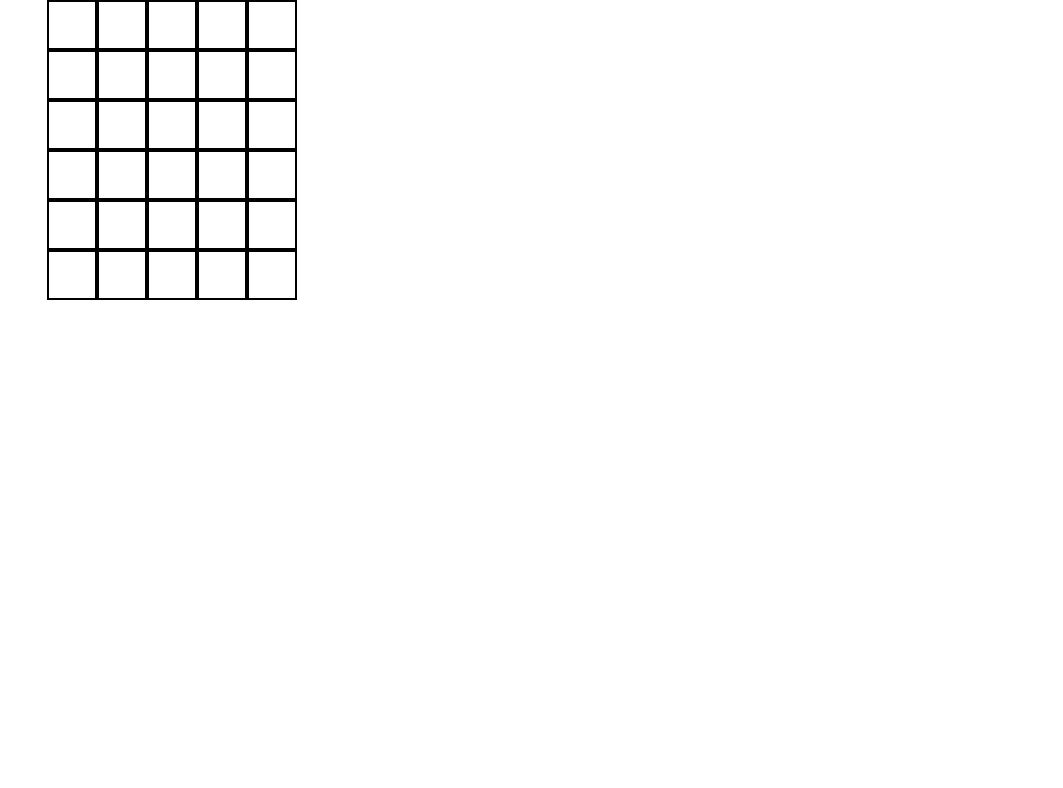
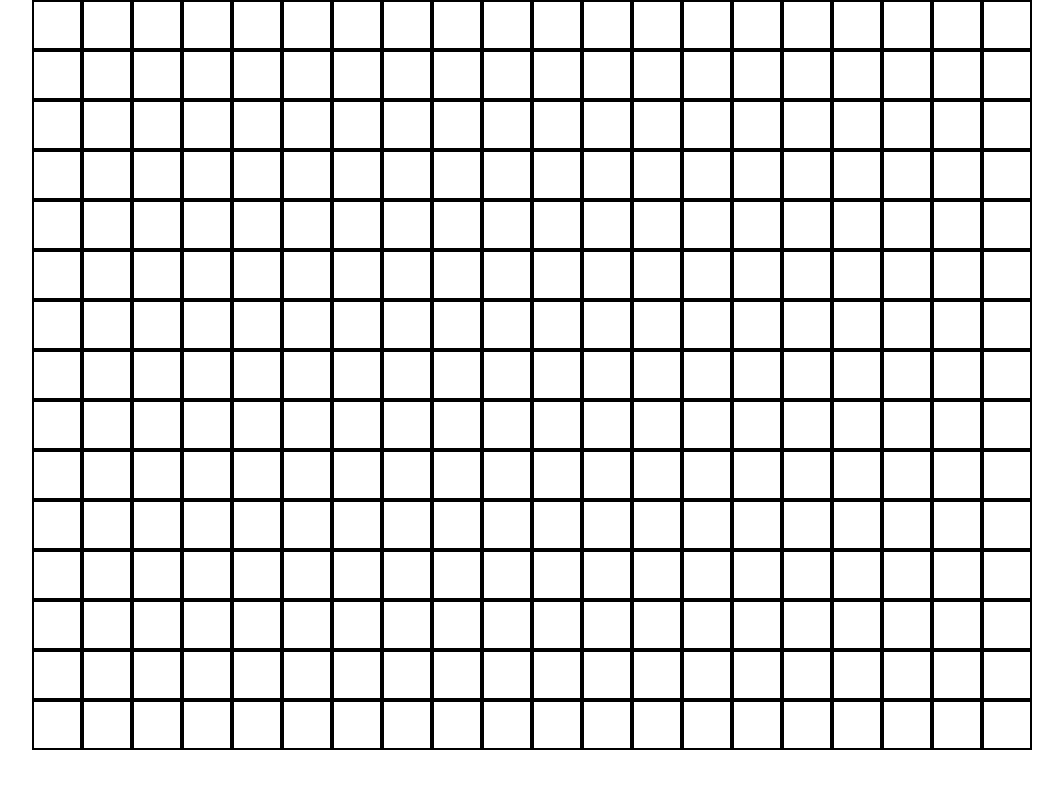
Before and after one commit to theorisons/cellularAutomatonVisualisation, a React (Create React App) app: page / in a window 1280 px wide. Shown: the top 788 px of the page, without its empty margins (38-1101 px from the left). Built offline with nearby package versions, Linux system fonts and the light colour scheme.

Commit message:
Add user control

```diff
--- a/src/Display/Bloc.js
+++ b/src/Display/Bloc.js
@@ -2,33 +2,27 @@ import React from "react";
 import "./Bloc.css";
 
 export default class Bloc extends React.Component {
-  constructor(props) {
-    super(props);
-    this.x = props.position.x;
-    this.y = props.position.y;
-    this.state = {
-      active: false
-    };
-  }
-
-  handleClic() {
-    // Handle the clic
-    this.setState({ active: !this.state.active });
-  }
-
   createClass() {
     // Change the class of the bloc
-    if (this.state.active) {
-      return "active";
+    switch (this.props.value) {
+      case 0:
+        return "";
+      case 1:
+        return "active";
+      default:
+        return "";
     }
-    return "";
   }
 
   render() {
-    console.log(`Render x:${this.x} y:${this.y}`);
+    const { x, y } = this.props.position;
+    // console.log(`Render x:${x} y:${y} v:${this.props.value}`);
     return (
       <div
-        onClick={() => this.handleClic()}
+        // When events are detected, call the parent function
+        onClick={event => this.props.handleClic(x, y, event)} // Event for click -> set the change
+        // Give the event to strop the propagation
+        onMouseEnter={() => this.props.handleEnter(x, y)} // If the mouse is inside a bloc
         className={"bloc " + this.createClass()}
       ></div>
     );
--- a/src/Display/Windows.js
+++ b/src/Display/Windows.js
@@ -1,34 +1,113 @@
 import React from "react";
 import Bloc from "./Bloc";
 
-const nbL = 6;
-const nbC = 5;
+const initialState = {
+  click: false, // To handle when the iser click
+  nbR: 15, // Number of rows
+  nbC: 20, // Number of columns
+  size: 50, // Size of the blocs
+  cells: [] // represent the board. Matrix of int
+};
 
 export default class Windows extends React.Component {
-  displayBlocs() {
-    // Display the grid of blocs
-    let arrayBlocs = []; // Contain row of blocs
-    let key = "";
-    for (let l = 0; l < nbL; l++) {
-      key = `r${l}`;
-      arrayBlocs.push(
-        <div className="row no-gutters" key={key}>
-          {this.addBlocs(nbC, key, l)}
-        </div>
-      );
-    }
-    return arrayBlocs;
+  constructor(props) {
+    super(props);
+
+    this.state = {
+      ...initialState,
+      cells: this.initCells(initialState.nbR, initialState.nbC) // Current states of the board
+    };
   }
 
-  addBlocs(nbC, key, posiRow) {
-    // Add all blocs of a row
-    let arrayBlocs = [];
-    for (let i = 0; i < nbC; i++) {
-      arrayBlocs.push(
-        <Bloc key={`${key}C${i}`} position={{ x: i, y: posiRow }} />
-      );
+  initCells(nbRows, nbColumns) {
+    // Init all the cells at 0
+    let matrix = [];
+    let tmpRow = [];
+
+    for (let r = 0; r < nbRows; r++) {
+      tmpRow = [];
+      for (let c = 0; c < nbColumns; c++) {
+        tmpRow.push(0);
+      }
+      matrix.push(tmpRow);
     }
-    return arrayBlocs;
+    return matrix;
+  }
+
+  componentDidMount() {
+    // When the component mount, add event on click
+    // Handle when the user click outside the blocs
+    document.addEventListener("click", this.handleClic);
+    // document.addEventListener("mouseup", () => console.log("UP"));
+  }
+
+  componentWillUnmount() {
+    // When the component die, remove the event on click
+    document.removeEventListener("click", this.handleClic);
+  }
+
+  handleStateChange = (x, y) => {
+    // Function is call by the children
+    // If the user is clicking, change the value of the calling bloc
+    if (this.state.click) {
+      let nextState = this.state;
+
+      nextState.cells[y][x] = nextState.cells[y][x] === 0 ? 1 : 0;
+
+      this.setState(nextState);
+    }
+  };
+
+  handleUserClicInsideBloc = (x, y, clickEvent) => {
+    // Function is call by the children
+    // Handle is the user is clicking inside a bloc
+
+    // Stop the propagation of the event
+    // Prevent to get catch by the listener
+    clickEvent.stopPropagation();
+    clickEvent.nativeEvent.stopImmediatePropagation();
+
+    let nextState = this.state;
+
+    nextState.click = !nextState.click;
+    if (nextState.click) {
+      // We need to change the current value of the bloc
+      this.handleStateChange(x, y);
+    }
+
+    this.setState(nextState);
+  };
+
+  handleClic = () => {
+    // Handle is the user is clicking outside the blocs
+    console.log("CLIQUE");
+
+    let nextState = this.state;
+
+    nextState.click = !nextState.click;
+
+    this.setState(nextState);
+  };
+
+  displayBlocs() {
+    // return the board to display
+    return this.state.cells.map((arrayRow, indR) => (
+      // Iterate over a row
+      <div className="row nogutters" key={`R${indR}`}>
+        {arrayRow.map((value, indC) => {
+          // Iterate over the state of the cells
+          return (
+            <Bloc
+              key={`R${indR}C${indC}`}
+              position={{ x: indC, y: indR }}
+              value={value}
+              handleClic={this.handleUserClicInsideBloc}
+              handleEnter={this.handleStateChange}
+            />
+          );
+        })}
+      </div>
+    ));
   }
 
   render() {
```
